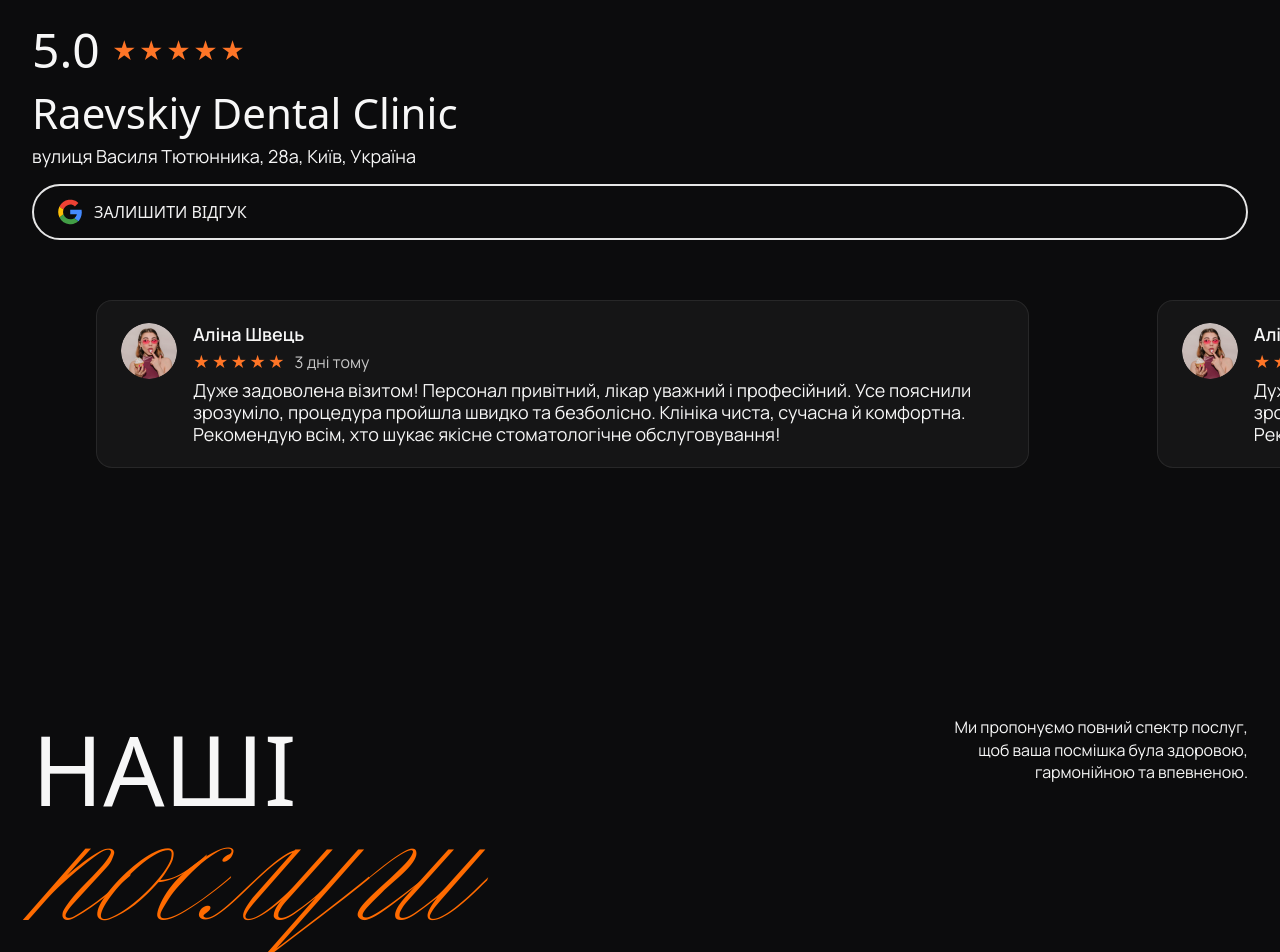
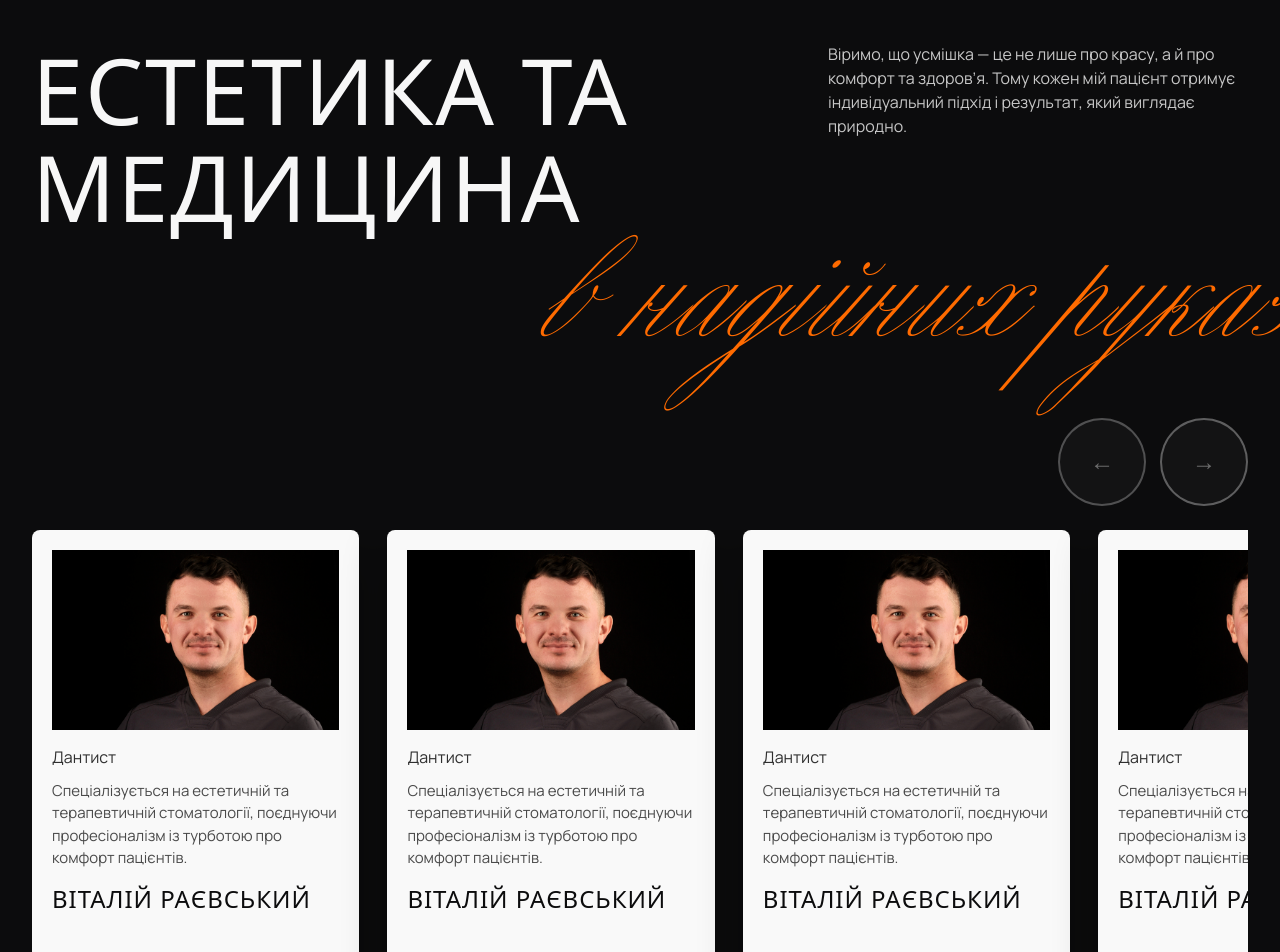
Before and after one commit to nutritsio/rayevskiy-clinic, a Vue app: page / in a window 1280 px wide. Shown: the part 2440-3392 px from the top of the page. Built offline with nearby package versions, Linux system fonts and the light colour scheme; a web font is replaced by a local one.

Commit message:
slider team

```diff
--- a/src/App.vue
+++ b/src/App.vue
@@ -1,11 +1,12 @@
 <script setup lang="ts">
 import HeroSection from "./components/HeroSection/index.vue";
 import AboutSection from "./components/AboutSection/index.vue";
+import ReviewsSection from "./components/ReviewsSection/index.vue";
 import TransformSection from "./components/TransformSection/index.vue";
-import ReviewsSection from "./components/ReviewsSection/index.vue";
 import MenuOverlay from "./components/MenuOverlay/index.vue";
 import ServicesSection from "./components/ServicesSection/index.vue";
 import FooterSection from "./components/FooterSection/index.vue";
+import TeamSection from "./components/TeamSection/index.vue";
 import { ref, watch } from "vue";
 
 const isMenuOpen = ref(false);
@@ -30,6 +31,7 @@
   <div class="page">
     <HeroSection @open-menu="openMenu" />
     <AboutSection />
+    <TeamSection />
     <ReviewsSection />
     <MenuOverlay :open="isMenuOpen" @close="closeMenu" />
     <ServicesSection />
--- /dev/null
+++ b/src/components/TeamSection/index.vue
@@ -0,0 +1,389 @@
+<script setup lang="ts">
+import {
+  computed,
+  nextTick,
+  onBeforeUnmount,
+  onMounted,
+  ref,
+  watch,
+} from "vue";
+
+type TeamMember = {
+  id: number;
+  name: string;
+  role: string;
+  description: string;
+  photo: string;
+};
+
+const members: TeamMember[] = Array.from({ length: 5 }, (_, index) => ({
+  id: index + 1,
+  name: "ВІТАЛІЙ РАЄВСЬКИЙ",
+  role: "Дантист",
+  description:
+    "Спеціалізується на естетичній та терапевтичній стоматології, поєднуючи професіоналізм із турботою про комфорт пацієнтів.",
+  photo: "/assets/team/andriy.png",
+}));
+
+const activeIndex = ref(0);
+const slidesPerView = ref(3.5);
+const trackRef = ref<HTMLElement | null>(null);
+const firstCardRef = ref<HTMLElement | null>(null);
+
+const maxIndex = computed(() =>
+  Math.max(0, Math.ceil(members.length - slidesPerView.value))
+);
+
+const updateSlidesPerView = () => {
+  const width = window.innerWidth;
+  if (width <= 768) {
+    slidesPerView.value = 1;
+  } else if (width <= 1200) {
+    slidesPerView.value = 2;
+  } else {
+    slidesPerView.value = 3.5;
+  }
+};
+
+const updatePosition = () => {
+  const track = trackRef.value;
+  const card = firstCardRef.value;
+  if (!track || !card) return;
+
+  const styles = getComputedStyle(track);
+  const gap = parseFloat(styles.columnGap || styles.gap || "0");
+  const cardWidth = card.getBoundingClientRect().width;
+  const offset = (cardWidth + gap) * activeIndex.value;
+  track.style.transform = `translateX(${-offset}px)`;
+};
+
+const handleResize = () => {
+  updateSlidesPerView();
+  requestAnimationFrame(updatePosition);
+};
+
+const goNext = () => {
+  activeIndex.value =
+    activeIndex.value >= maxIndex.value ? 0 : activeIndex.value + 1;
+};
+
+const goPrev = () => {
+  activeIndex.value =
+    activeIndex.value <= 0 ? maxIndex.value : activeIndex.value - 1;
+};
+
+onMounted(() => {
+  updateSlidesPerView();
+  nextTick(updatePosition);
+  window.addEventListener("resize", handleResize);
+});
+
+onBeforeUnmount(() => {
+  window.removeEventListener("resize", handleResize);
+});
+
+watch(activeIndex, () => requestAnimationFrame(updatePosition));
+
+watch(slidesPerView, () => {
+  if (activeIndex.value > maxIndex.value) {
+    activeIndex.value = maxIndex.value;
+  }
+  requestAnimationFrame(updatePosition);
+});
+</script>
+
+<template>
+  <section class="team" id="team">
+    <div class="container">
+      <div class="team__head">
+        <div class="team__title">
+          <div class="team__title-main">
+            <span class="team__line">ЕСТЕТИКА ТА</span>
+            <span class="team__line">МЕДИЦИНА</span>
+          </div>
+          <div class="team__title-accent">в надійних руках</div>
+        </div>
+        <p class="team__intro">
+          Віримо, що усмішка — це не лише про красу, а й про комфорт та
+          здоров’я. Тому кожен мій пацієнт отримує індивідуальний підхід і
+          результат, який виглядає природно.
+        </p>
+      </div>
+    </div>
+
+    <div class="team__slider">
+      <div class="container">
+        <div class="team__controls">
+          <button
+            class="team__nav-btn team__nav-btn--prev"
+            type="button"
+            aria-label="Попередній слайд"
+            @click="goPrev"
+          >
+            ←
+          </button>
+          <button
+            class="team__nav-btn team__nav-btn--next"
+            type="button"
+            aria-label="Наступний слайд"
+            @click="goNext"
+          >
+            →
+          </button>
+        </div>
+        <div class="team__viewport">
+          <div
+            ref="trackRef"
+            class="team__track"
+            :style="{ '--per': slidesPerView }"
+          >
+            <article
+              v-for="(member, index) in members"
+              :key="member.id"
+              class="team__card"
+              :ref="index === 0 ? firstCardRef : null"
+            >
+              <div class="team__photo">
+                <img :src="member.photo" :alt="member.name" loading="lazy" />
+              </div>
+              <div class="team__meta">
+                <div class="team__role">{{ member.role }}</div>
+                <p class="team__desc">{{ member.description }}</p>
+                <div class="team__name">{{ member.name }}</div>
+              </div>
+            </article>
+          </div>
+        </div>
+      </div>
+    </div>
+  </section>
+</template>
+
+<style scoped lang="scss">
+.team {
+  background: var(--color-bg);
+  color: var(--color-text);
+  padding: 116px 0 140px;
+}
+
+.team__head {
+  display: grid;
+  grid-template-columns: 1.2fr 1fr;
+  align-items: end;
+  gap: 32px;
+  position: relative;
+  padding-right: 420px;
+}
+
+.team__title {
+  display: flex;
+  flex-wrap: wrap;
+  align-items: flex-end;
+  gap: 14px;
+  max-width: 1180px;
+}
+
+.team__title-main {
+  font-family: var(--font-display);
+  font-size: 92px;
+  font-weight: 300;
+  letter-spacing: 0.02em;
+  line-height: 1.05;
+  text-transform: uppercase;
+  max-width: 780px;
+}
+
+.team__line {
+  display: block;
+  white-space: nowrap;
+}
+
+.team__title-accent {
+  font-family: var(--font-accent);
+  font-size: 100px;
+  font-weight: 500;
+  text-transform: lowercase;
+  font-style: italic;
+  color: var(--color-accent);
+  letter-spacing: 0.03em;
+  white-space: nowrap;
+  transform: translateY(18px);
+  position: absolute;
+  left: 41%;
+  top: 171px;
+}
+
+.team__intro {
+  margin: 0;
+  position: absolute;
+  top: 0;
+  right: 0;
+  max-width: 420px;
+  color: var(--color-muted);
+  line-height: 1.5;
+}
+
+.team__slider {
+  margin-top: 295px;
+  position: relative;
+}
+
+.team__slider .container {
+  position: relative;
+}
+
+.team__controls {
+  position: absolute;
+  top: -112px;
+  right: 32px;
+  display: inline-flex;
+  gap: 14px;
+  z-index: 2;
+}
+
+.team__nav-btn {
+  width: 88px;
+  height: 88px;
+  border-radius: 50%;
+  border: 2px solid rgba(255, 255, 255, 0.32);
+  background: rgba(255, 255, 255, 0.03);
+  color: rgba(255, 255, 255, 0.38);
+  display: grid;
+  place-items: center;
+  font-size: 24px;
+  cursor: pointer;
+  transition: background 0.2s ease, border-color 0.2s ease, color 0.2s ease,
+    transform 0.2s ease;
+}
+
+.team__nav-btn:hover {
+  background: rgba(255, 255, 255, 0.08);
+  border-color: #ffffff;
+  color: #ffffff;
+  transform: translateY(-1px);
+}
+
+.team__nav-btn:active {
+  transform: translateY(0);
+}
+
+.team__nav-btn--prev {
+  border-color: rgba(255, 255, 255, 0.26);
+}
+
+.team__viewport {
+  overflow: hidden;
+}
+
+.team__track {
+  --gap: 28px;
+  display: flex;
+  gap: var(--gap);
+  transform: translateX(0);
+  transition: transform 360ms ease;
+  will-change: transform;
+}
+
+.team__card {
+  flex: 0 0 calc((100% - (var(--gap) * (var(--per) - 1))) / var(--per));
+  background: #f9f9f9;
+  color: #0c0c0d;
+  border-radius: 8px;
+  overflow: hidden;
+  display: flex;
+  flex-direction: column;
+  min-height: 480px;
+  box-shadow: 0 16px 44px rgba(0, 0, 0, 0.32);
+  padding: 20px 20px 56px;
+}
+
+.team__photo {
+  background: #0c0c0d;
+  padding: 0;
+}
+
+.team__photo img {
+  width: 100%;
+  height: auto;
+  display: block;
+  object-fit: cover;
+}
+
+.team__meta {
+  padding: 16px 0 0;
+  display: flex;
+  flex-direction: column;
+  gap: 12px;
+}
+
+.team__role {
+  font-size: 16px;
+  color: #2f2f2f;
+}
+
+.team__desc {
+  margin: 0;
+  color: #4a4a4a;
+  line-height: 1.5;
+  font-size: 15px;
+}
+
+.team__name {
+  margin-top: auto;
+  font-family: var(--font-display);
+  font-size: 24px;
+  letter-spacing: 0.04em;
+  text-transform: uppercase;
+}
+
+@media (max-width: 1200px) {
+  .team__head {
+    grid-template-columns: 1fr;
+    align-items: flex-start;
+    padding-right: 0;
+  }
+
+  .team__intro {
+    position: static;
+    max-width: none;
+  }
+
+  .team__controls {
+    right: 24px;
+  }
+}
+
+@media (max-width: 768px) {
+  .team {
+    padding: 80px 0 110px;
+  }
+
+  .team__title {
+    gap: 6px;
+  }
+
+  .team__intro {
+    max-width: none;
+  }
+
+  .team__controls {
+    top: 16px;
+    right: 16px;
+    gap: 10px;
+  }
+
+  .team__nav-btn {
+    width: 64px;
+    height: 64px;
+    font-size: 18px;
+  }
+
+  .team__track {
+    --gap: 20px;
+  }
+
+  .team__card {
+    min-height: 420px;
+  }
+}
+</style>
--- a/src/components/TransformSection/index.vue
+++ b/src/components/TransformSection/index.vue
@@ -172,9 +172,8 @@
 
 .transform__title-accent {
   font-family: var(--font-accent);
-  font-size: clamp(56px, 8vw, 144px);
+  font-size: 100px;
   font-weight: 500;
-  font-style: italic;
   color: var(--color-accent);
   letter-spacing: 0.04em;
   transform: translateY(-8px);
```
Also changed, not shown: public/assets/team/andriy.png (added).
